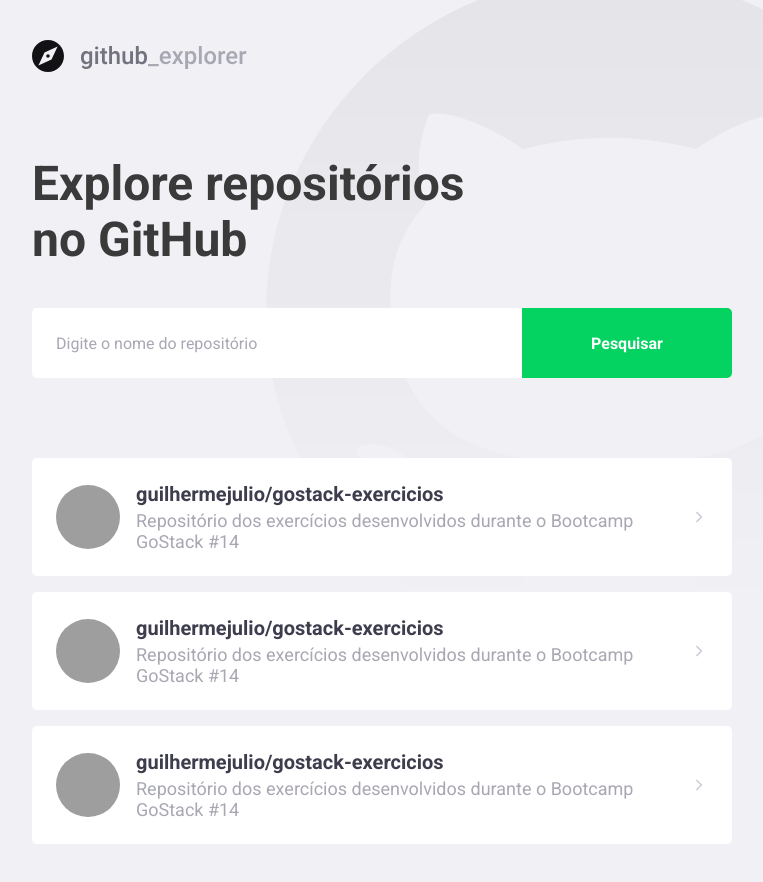
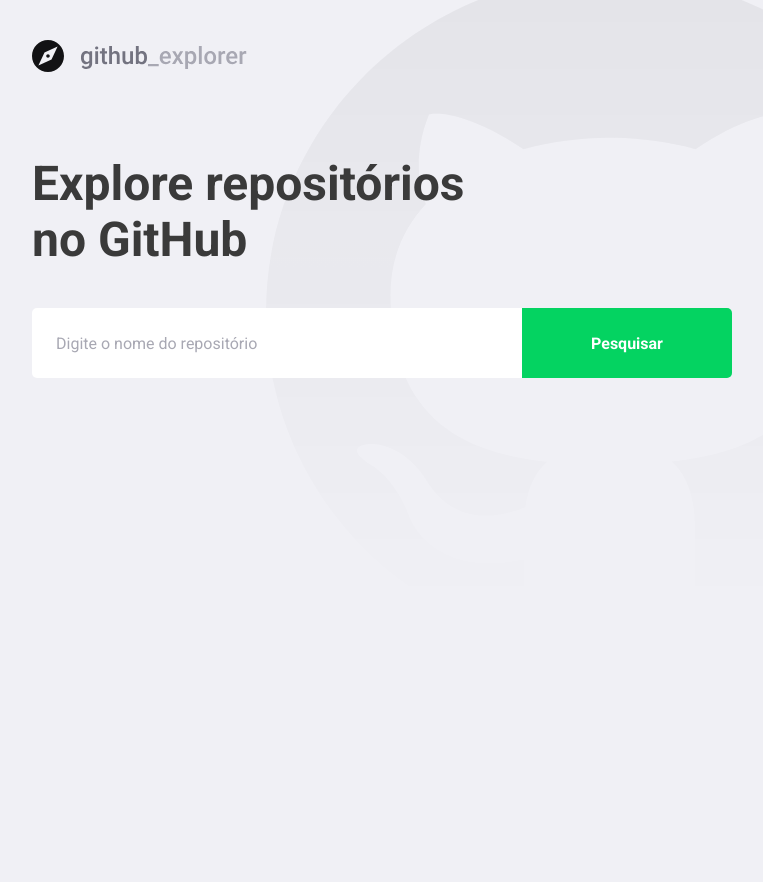
Before and after one commit to guilhermejulio/gostack-workspace, a React (Create React App) app in the folder nivel-3/aula-1-primeiro-projeto-react/: page / in a window 1280 px wide. Shown: the whole page, without its empty margins (148-911 px from the left). After the commit the page ends 800 px from the top, so only its background shows below. Built offline with nearby package versions, Linux system fonts and the light colour scheme; grey boxes are pictures that could not be loaded.

Commit message:
Conectando a API

```diff
--- a/nivel-3/aula-1-primeiro-projeto-react/package.json
+++ b/nivel-3/aula-1-primeiro-projeto-react/package.json
@@ -10,6 +10,7 @@
     "@types/node": "^12.0.0",
     "@types/react": "^16.9.53",
     "@types/react-dom": "^16.9.8",
+    "axios": "^0.21.1",
     "polished": "^4.1.0",
     "react": "^17.0.1",
     "react-dom": "^17.0.1",
--- a/nivel-3/aula-1-primeiro-projeto-react/src/pages/Dashboard/index.tsx
+++ b/nivel-3/aula-1-primeiro-projeto-react/src/pages/Dashboard/index.tsx
@@ -1,67 +1,65 @@
-import React from 'react';
+import React, { useState, FormEvent } from 'react';
 import { FiChevronRight } from 'react-icons/fi';
 import { Title, Form, Repositories } from './style';
 import logoImg from '../../assets/logo.svg';
+import api from '../../services/api';
+
+interface Repository {
+  full_name: string;
+  description: string;
+  owner: {
+    login: string;
+    avatar_url: string;
+  };
+}
 
 const Dashboard: React.FC = () => {
+  const [newRepo, setNewRepo] = useState('');
+  const [repositories, setRepositories] = useState<Repository[]>([]);
+
+  async function handleAddRepository(
+    event: FormEvent<HTMLFormElement>,
+  ): Promise<void> {
+    event.preventDefault();
+
+    const response = await api.get<Repository>(`repos/${newRepo}`);
+
+    const repository = response.data;
+
+    setRepositories([...repositories, repository]);
+
+    setNewRepo('');
+  }
+
   return (
     <>
       <img src={logoImg} alt="GitHub Explorer" />
       <Title>Explore repositórios no GitHub</Title>
 
-      <Form action="">
-        <input placeholder="Digite o nome do repositório" />
+      <Form onSubmit={handleAddRepository}>
+        <input
+          value={newRepo}
+          onChange={e => setNewRepo(e.target.value)}
+          placeholder="Digite o nome do repositório"
+        />
         <button type="submit">Pesquisar</button>
       </Form>
 
       <Repositories>
-        <a href="test">
+        {repositories.map(repository => (
+          <a key={repository.full_name} href="test">
             <img
-            src="https://avatars.githubusercontent.com/u/33285441?s=460&u=4946b8ab2f6cb7fe3de6a91939c055326c55fd74&v=4"
-            alt="Guilherme Julio"
+              src={repository.owner.avatar_url}
+              alt={repository.owner.login}
             />
 
             <div>
-            <strong>guilhermejulio/gostack-exercicios</strong>
-            <p>
-              Repositório dos exercícios desenvolvidos durante o Bootcamp
-              GoStack #14
-            </p>
+              <strong>{repository.full_name}</strong>
+              <p>{repository.description}</p>
             </div>
             <FiChevronRight size={20} />
           </a>
-
-        <a href="test">
-          <img
-            src="https://avatars.githubusercontent.com/u/33285441?s=460&u=4946b8ab2f6cb7fe3de6a91939c055326c55fd74&v=4"
-            alt="Guilherme Julio"
-          />
-
-          <div>
-            <strong>guilhermejulio/gostack-exercicios</strong>
-            <p>
-              Repositório dos exercícios desenvolvidos durante o Bootcamp
-              GoStack #14
-            </p>
-          </div>
-          <FiChevronRight size={20} />
-        </a>
-
-        <a href="test">
-          <img
-            src="https://avatars.githubusercontent.com/u/33285441?s=460&u=4946b8ab2f6cb7fe3de6a91939c055326c55fd74&v=4"
-            alt="Guilherme Julio"
-          />
-
-          <div>
-            <strong>guilhermejulio/gostack-exercicios</strong>
-            <p>
-              Repositório dos exercícios desenvolvidos durante o Bootcamp
-              GoStack #14
-            </p>
-          </div>
-          <FiChevronRight size={20} />
-        </a>
+        ))}
       </Repositories>
     </>
   );
--- a/nivel-3/aula-1-primeiro-projeto-react/src/pages/Dashboard/style.ts
+++ b/nivel-3/aula-1-primeiro-projeto-react/src/pages/Dashboard/style.ts
@@ -75,7 +75,8 @@ export const Repositories = styled.div`
     }
 
     div {
-      margin-left: 16px;
+      margin: 0 16px;
+      flex: 1;
 
       strong {
         font-size: 20px;
--- /dev/null
+++ b/nivel-3/aula-1-primeiro-projeto-react/src/services/api.ts
@@ -0,0 +1,7 @@
+import axios from 'axios';
+
+const api = axios.create({
+  baseURL: 'https://api.github.com/',
+});
+
+export default api;
```
Also changed, not shown: nivel-3/aula-1-primeiro-projeto-react/.eslintrc.json, 2 other files (tests, documents, lock files or other folders). Lines whose indentation alone changed are shown as unchanged.
